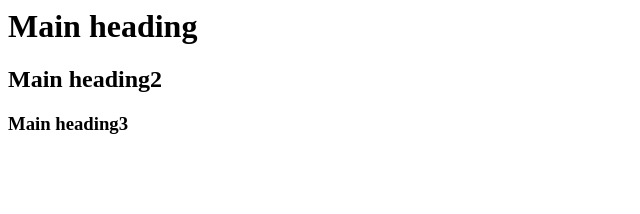
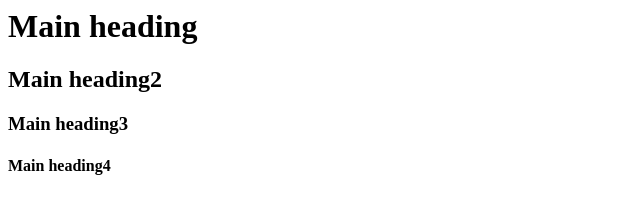
Before and after one commit to MohsinQK/newboys, a plain HTML site: page index.html in a window 1280 px wide. Shown: the whole page, without its empty margins (0-640 px from the left). Drawn offline with Linux system fonts and the light colour scheme.

Commit message:
tag <h4> added

```diff
--- a/index.html
+++ b/index.html
@@ -5,6 +5,7 @@
 		<h1>Main heading</h1>
 		<h2>Main heading2</h2>
 		<h3>Main heading3</h3>
+		<h4>Main heading4</h4>
 
 	</body>
 </html>
```
